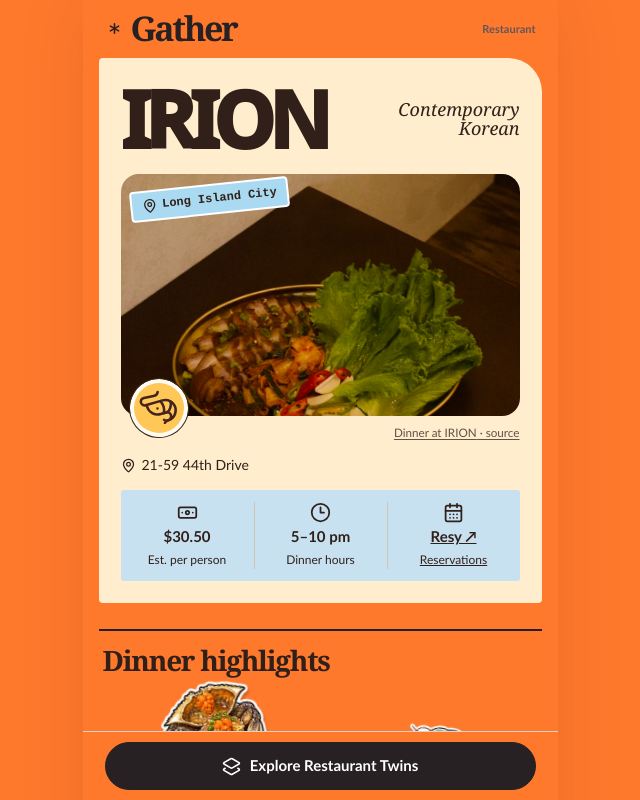
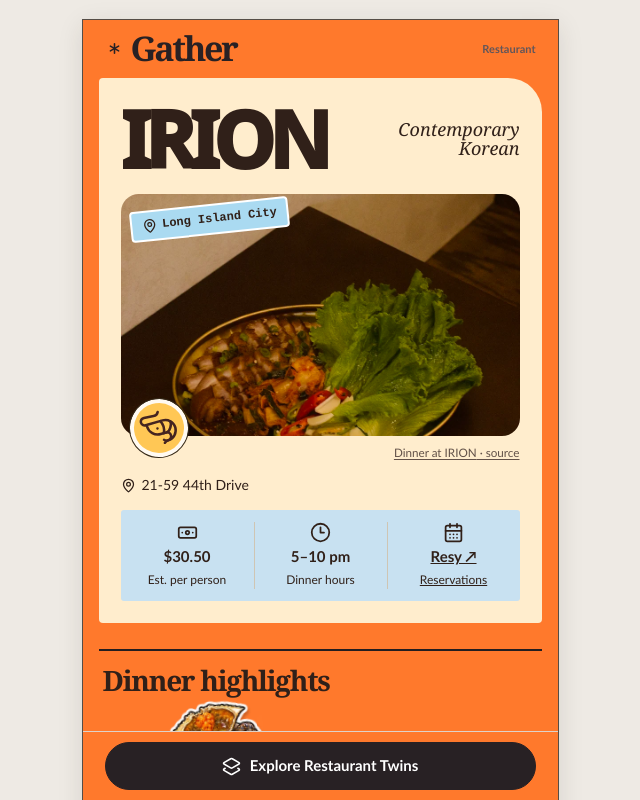
Before and after one commit to JosephineHe/Gather-For-Product-Studio, a React (Vite) app: page /irion/twins in a window 1280 px wide. Shown: the top 800 px of the page, without its empty margins (320-960 px from the left). Built offline with nearby package versions, Linux system fonts and the light colour scheme.

Commit message:
Separate the desktop preview canvas from the orange app frame

```diff
--- a/src/styles.css
+++ b/src/styles.css
@@ -831,7 +831,15 @@ summary {
 .menu-sheet { margin-top: 26px; border-top: 2px solid var(--ink); padding: 14px 4px; }
 .menu-sheet h2,.irion-guide h1 { letter-spacing: -.045em; }
 .menu-sheet h2 { font-size: 28px; margin-bottom: 12px; }
-body:has(.irion-cover, .irion-guide, .irion-detail) { background: #ff792c; }
+body:has(.irion-cover, .irion-guide, .irion-detail) { background: #eeeae4; }
+@media (min-width: 520px) {
+  .frame:is(.irion-cover, .irion-guide, .irion-detail) {
+    margin-block: 20px;
+    min-height: calc(100dvh - 40px);
+    outline: 1px solid #554d46;
+    box-shadow: 0 6px 24px #30271c20;
+  }
+}
 .dish-cloud { position: relative; aspect-ratio: 1; container-type: inline-size; }
 .dish-bubble {
   position: absolute; display: flex; flex-direction: column; align-items: center;
```
